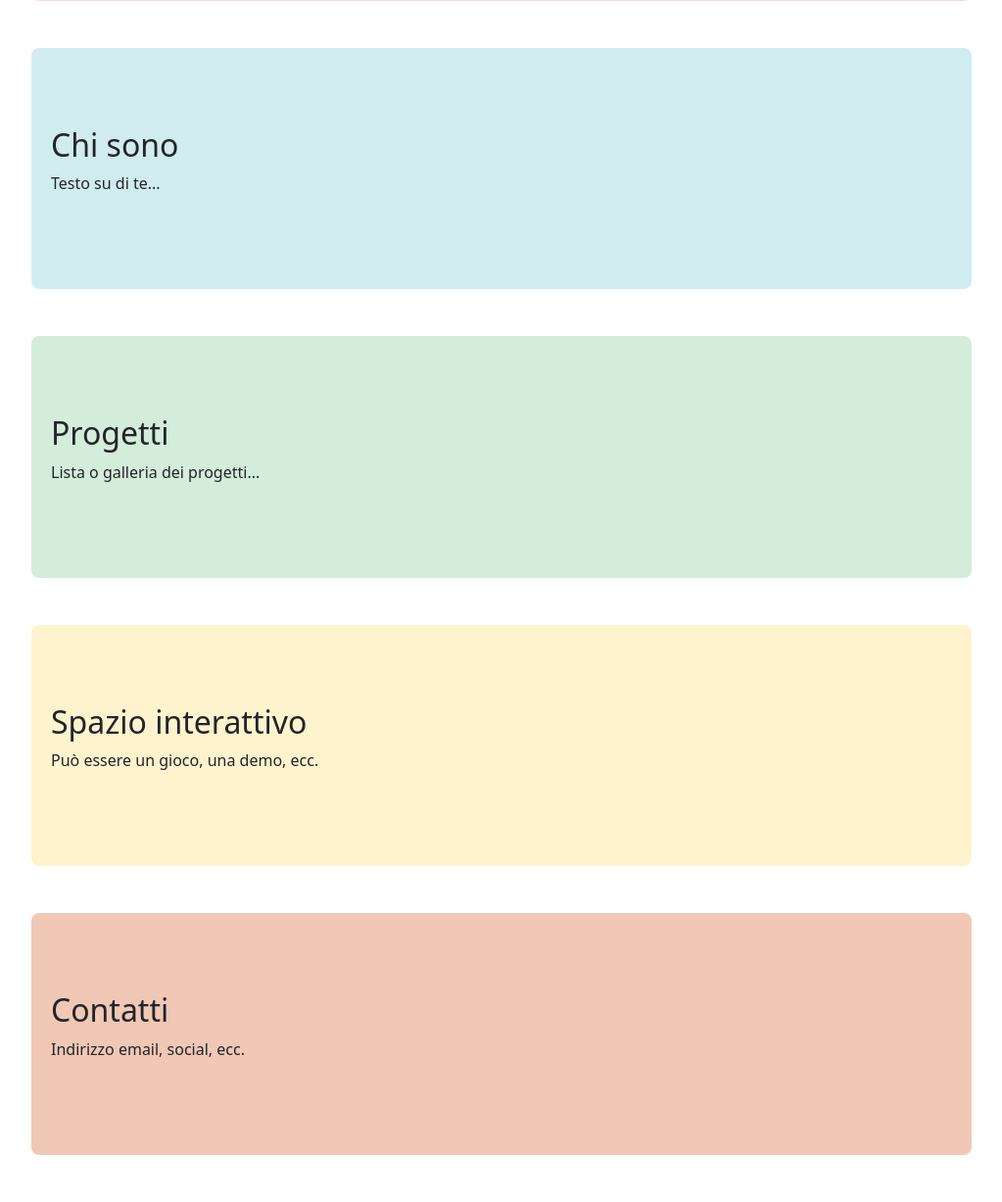
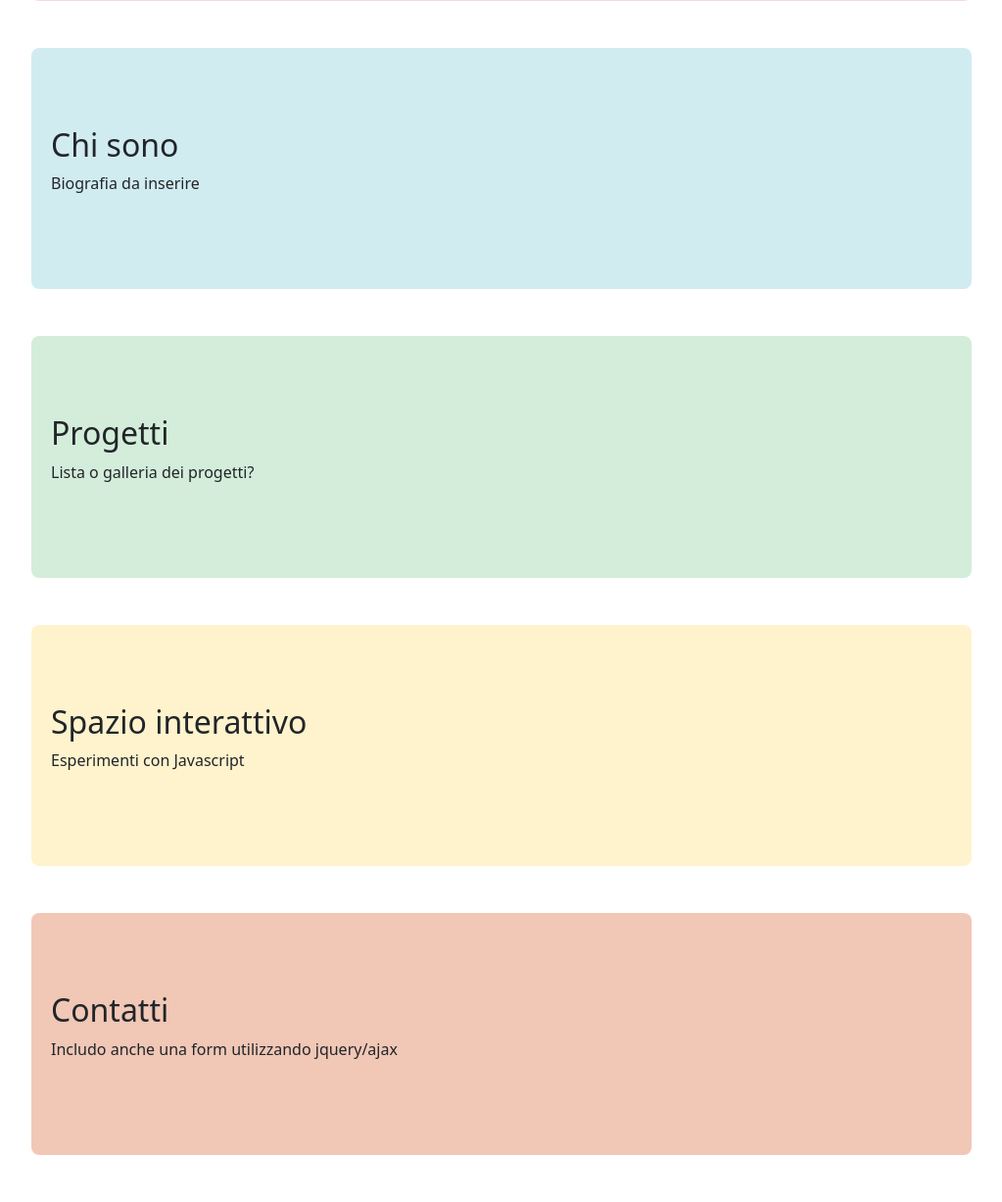
Before and after one commit to SaraSeidita/portfolio, a PHP site: page / in a window 1280 px wide. Shown: the part 362-1589 px from the top of the page at 98% size, without its empty margins (128-1151 px from the left). Run offline with PHP 8.4, Linux system fonts and the light colour scheme.

Commit message:
Update index.php

```diff
--- a/index.php
+++ b/index.php
@@ -16,22 +16,22 @@
 
         <section id="chi-sono" class="mt-5">
             <h2>Chi sono</h2>
-            <p>Testo su di te...</p>
+            <p>Biografia da inserire</p>
         </section>
 
         <section id="progetti" class="mt-5">
             <h2>Progetti</h2>
-            <p>Lista o galleria dei progetti...</p>
+            <p>Lista o galleria dei progetti?</p>
         </section>
 
         <section id="interattivo" class="mt-5">
             <h2>Spazio interattivo</h2>
-            <p>Può essere un gioco, una demo, ecc.</p>
+            <p>Esperimenti con Javascript</p>
         </section>
 
         <section id="contatti" class="mt-5 mb-5">
             <h2>Contatti</h2>
-            <p>Indirizzo email, social, ecc.</p>
+            <p>Includo anche una form utilizzando jquery/ajax</p>
         </section>
     </main>
 
```
